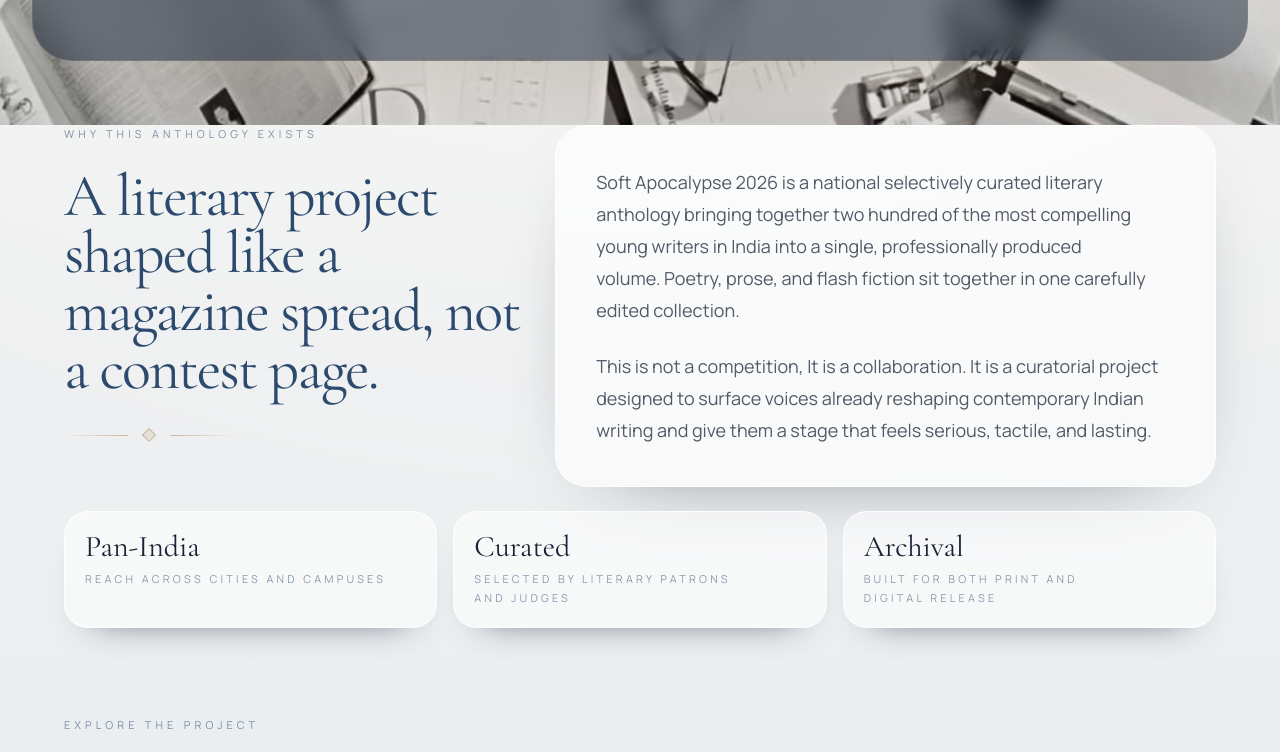
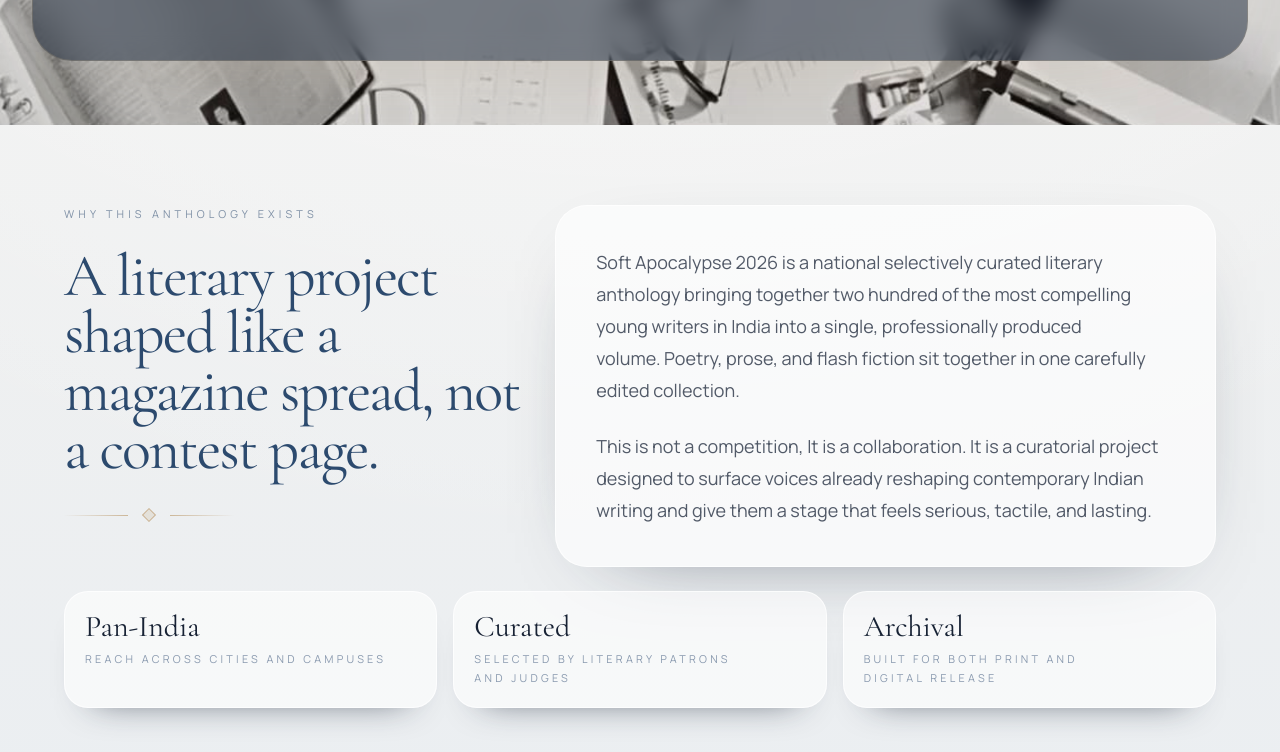
Before and after one commit to uxxiii/soft-apocalypse, a React (Vite) app: page / in a window 1280 px wide. Shown: the part 1020-1772 px from the top of the page. Built offline with nearby package versions, Linux system fonts and the light colour scheme; no server answers.

Commit message:
Add top padding to 'Why this anthology exists' section - better spacing from hero

```diff
--- a/src/pages/Home.jsx
+++ b/src/pages/Home.jsx
@@ -22,7 +22,7 @@ export default function Home() {
     <main className="overflow-hidden">
       <Hero />
 
-      <section className="px-4 pb-16 sm:px-6 lg:px-8" aria-label="Introduction">
+      <section className="px-4 pt-12 pb-16 sm:px-6 sm:pt-16 lg:px-8 lg:pt-20" aria-label="Introduction">
         <div className="mx-auto max-w-6xl">
           <AnimatedSection className="grid gap-8 lg:grid-cols-[0.82fr_1.18fr] lg:items-start">
             <div className="space-y-6">
```
